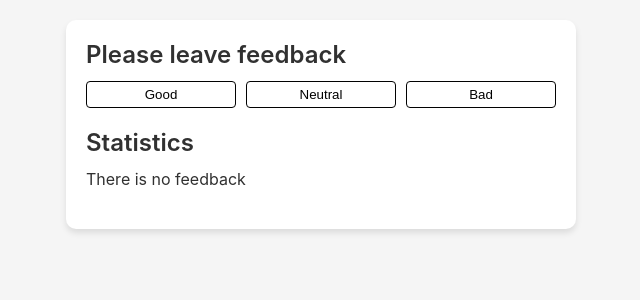
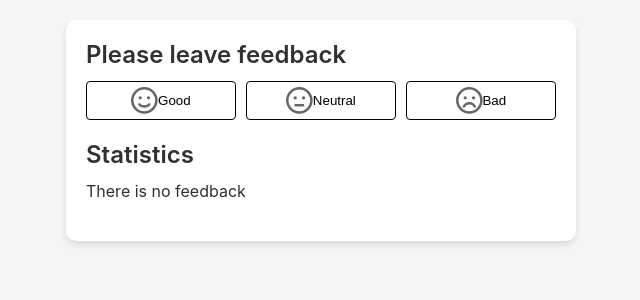
Before and after one commit to sylwiabruszewska/goit-react-hw-02-feedback, a React (Create React App) app: page / in a window 1280 px wide. Shown: the top 300 px of the page, without its empty margins (319-959 px from the left). Built offline with nearby package versions, Linux system fonts and the light colour scheme.

Commit message:
add icons for buttons and add icons styles

```diff
--- a/src/components/FeedbackOptions.jsx
+++ b/src/components/FeedbackOptions.jsx
@@ -1,11 +1,32 @@
+import styled from 'styled-components';
 import Button from './Button';
 
+import { FontAwesomeIcon } from '@fortawesome/react-fontawesome';
+import { faSmile, faMeh, faFrown } from '@fortawesome/free-regular-svg-icons';
+
+const StyledIcon = styled(FontAwesomeIcon)`
+  color: #666666;
+
+  button:hover & {
+    color: #fff;
+  }
+`;
+
+const getIcon = icon => <StyledIcon icon={icon} size="2xl" />;
+
 export default function FeedbackOptions({ options, onLeaveFeedback }) {
+  const iconMap = {
+    Good: getIcon(faSmile),
+    Neutral: getIcon(faMeh),
+    Bad: getIcon(faFrown),
+  };
+
   return (
     <>
       {options.map(option => (
         <Button key={option} handler={onLeaveFeedback}>
-          {option}
+          <span>{iconMap[option]}</span>
+          <span>{option}</span>
         </Button>
       ))}
     </>
```
